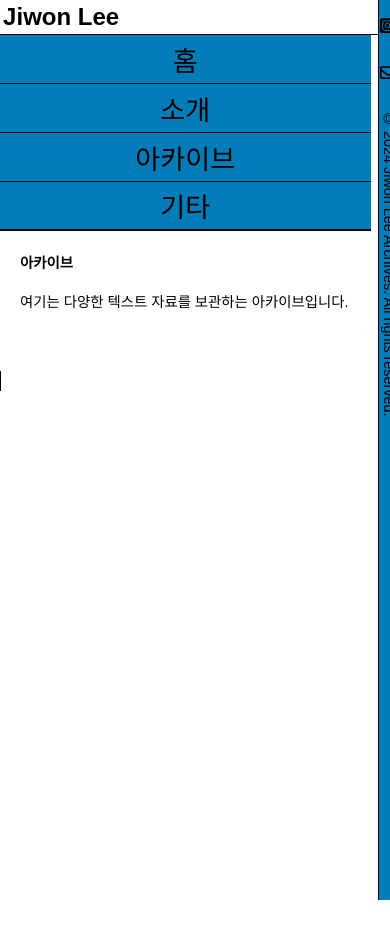
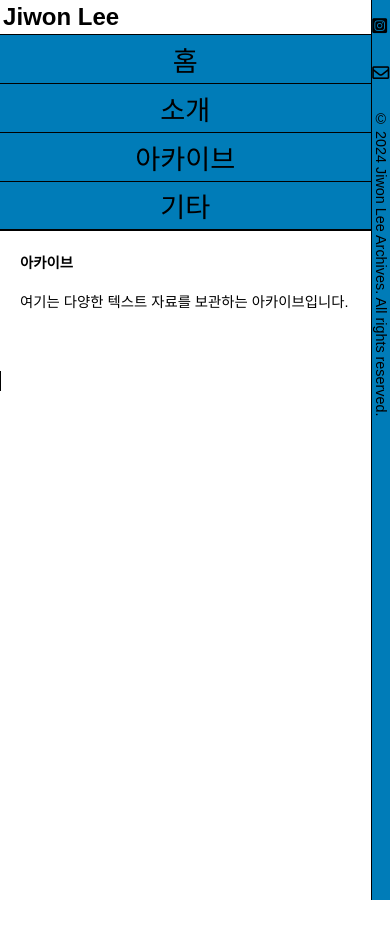
Before and after one commit to LfayeJ/archives, a Jekyll site: the page built from index.html, in a window 390 px wide. Built offline with Jekyll 4.4.1, drawn with Linux system fonts in a browser that asks for light colours; some web fonts are replaced.

Commit message:
Update styles.css

```diff
--- a/assets/css/styles.css
+++ b/assets/css/styles.css
@@ -102,6 +102,8 @@
 
 .additional-side-menu {
   position: fixed;
+  top: 0;
+  right: 0;
   display: flex;
   width: 3vw;
   height: 100%;
@@ -232,6 +234,10 @@
     box-sizing: border-box;
   }
 
+ footer {
+  width: 5vw;
+  }
+}
 
 @media (max-width: 768px) {
   .container {
@@ -244,10 +250,6 @@
     position: relative; /* fixed 위치를 relative로 변경 */
     border-right: none;
     border-bottom: 1px solid var(--border-color);
-  }
-
-   .additional-side-menu {
-    width: 5vw;
   }
 
   .additional-side-menu i.far, .additional-side-menu i.fab {
```
